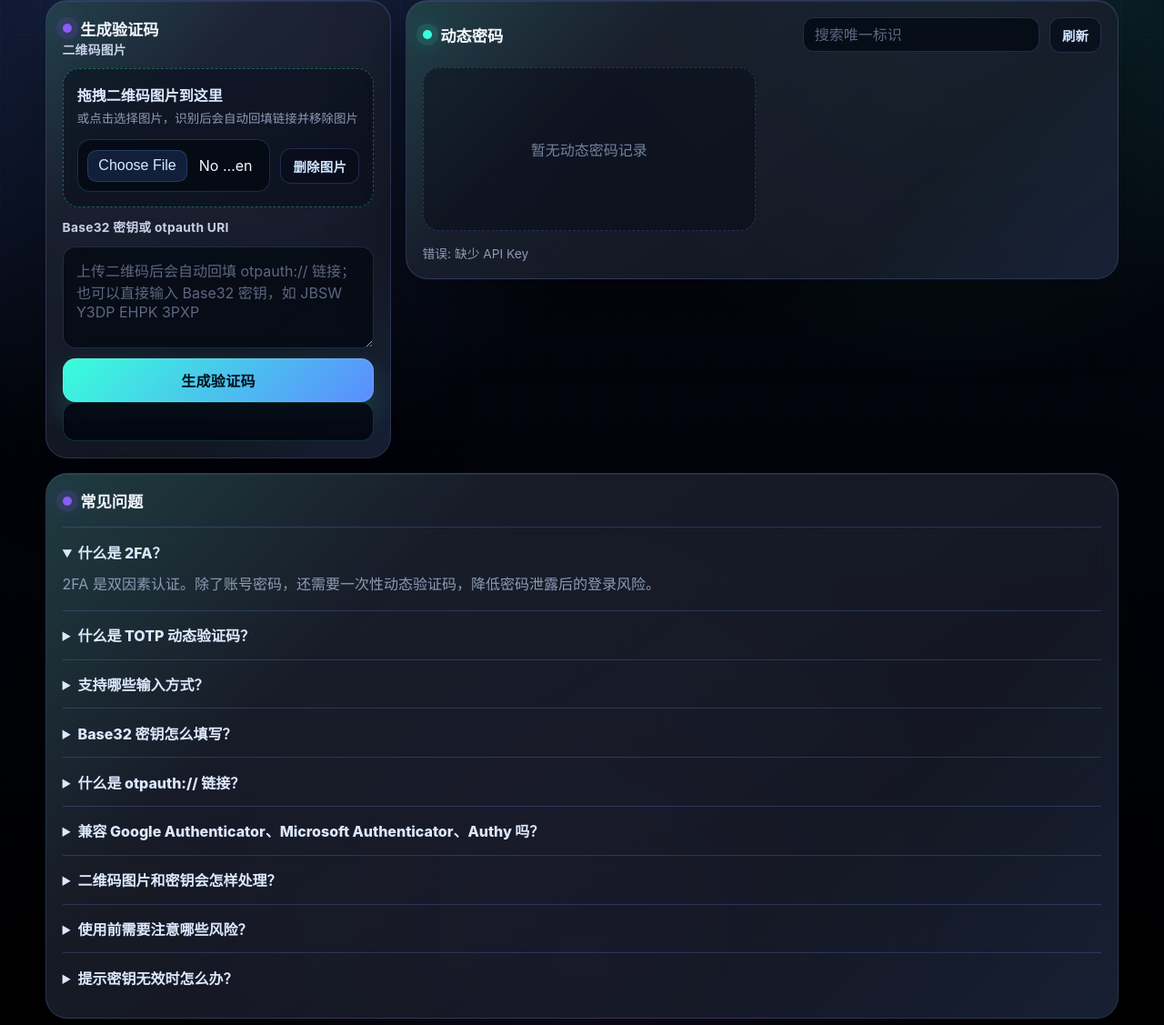
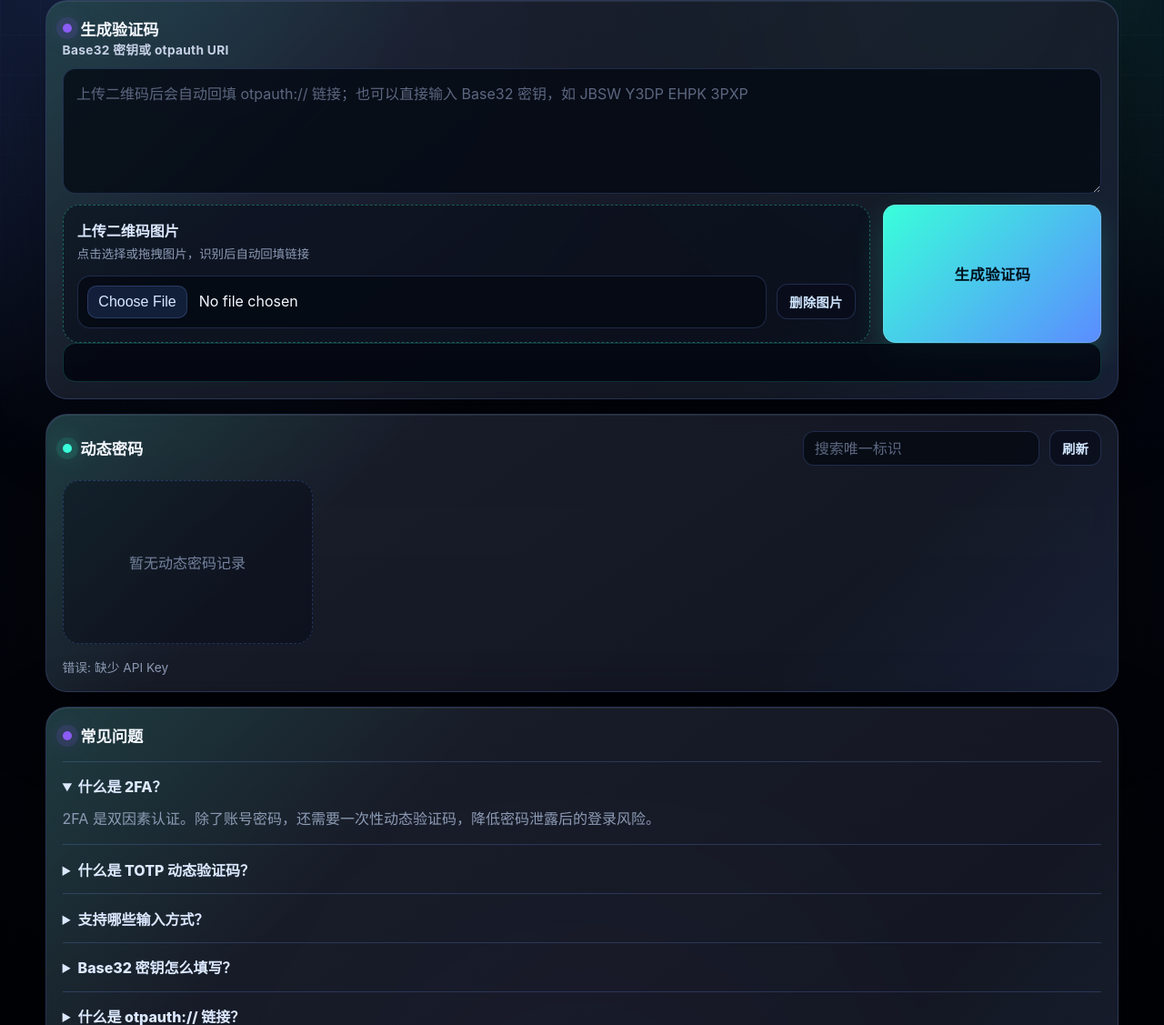
Before and after one commit to BSTester/TOTP, a FastAPI app: template app/templates/app.html in a window 1280 px wide. Shown: the part 138-1265 px from the top of the page at 91% size. Run offline with FastAPI, Linux system fonts and the light colour scheme; the template is opened without the code that fills it, so the values that code supplies are empty.

Commit message:
Adjust TOTP dashboard layout

```diff
--- a/app/static/styles.css
+++ b/app/static/styles.css
@@ -261,7 +261,7 @@ h2 { font-size: 1.08rem; }
 
 .dashboard {
   display: grid;
-  grid-template-columns: 380px minmax(0, 1fr);
+  grid-template-columns: minmax(0, 1fr);
   gap: 1rem;
   align-items: start;
 }
@@ -271,8 +271,7 @@ h2 { font-size: 1.08rem; }
 }
 
 .import-card {
-  position: sticky;
-  top: 1rem;
+  position: relative;
 }
 
 .section-title, .records-head {
@@ -321,6 +320,26 @@ input[type="file"]::file-selector-button {
   padding: 0.48rem 0.7rem;
   color: #d8e8ff;
   background: rgba(91, 140, 255, 0.16);
+}
+
+.generate-form textarea {
+  min-height: 138px;
+}
+
+.source-action-row {
+  display: grid;
+  grid-template-columns: minmax(0, 1fr) minmax(180px, 240px);
+  gap: 0.9rem;
+  align-items: stretch;
+}
+
+.upload-control {
+  min-height: 108px;
+}
+
+.generate-submit-btn {
+  min-height: 108px;
+  font-size: 1.03rem;
 }
 
 .records-grid {
@@ -375,7 +394,10 @@ input[type="file"]::file-selector-button {
   font-weight: 950;
   line-height: 1;
   letter-spacing: 0.08em;
+  text-align: center;
   text-shadow: 0 0 30px rgba(91, 140, 255, 0.42);
+  white-space: nowrap;
+  word-break: keep-all;
 }
 
 .timer-track {
@@ -436,7 +458,6 @@ input[type="file"]::file-selector-button {
 }
 
 @media (max-width: 900px) {
-  .dashboard { grid-template-columns: 1fr; }
   .import-card { position: static; }
   .topbar { align-items: flex-start; flex-direction: column; }
 }
@@ -446,6 +467,8 @@ input[type="file"]::file-selector-button {
   .app-shell { width: min(100% - 1.2rem, 1180px); padding-top: 1rem; }
   .top-actions { width: 100%; justify-content: space-between; }
   .records-grid { grid-template-columns: 1fr; }
+  .source-action-row { grid-template-columns: 1fr; }
+  .generate-submit-btn { min-height: 58px; }
 }
 
 .key-box {
@@ -629,7 +652,7 @@ input[type="file"]::file-selector-button {
 }
 
 .copy-code-btn {
-  align-self: flex-start;
+  align-self: flex-end;
   min-height: 34px;
   padding: 0.42rem 0.72rem;
   color: #bffdf1;
--- a/app/templates/app.html
+++ b/app/templates/app.html
@@ -29,23 +29,23 @@
           <h2>生成验证码</h2>
         </div>
 
-        <form id="generateCodeForm" class="stack">
-          <label for="qrFile">二维码图片</label>
-          <div id="dropZone" class="drop-zone">
-            <div>
-              <strong>拖拽二维码图片到这里</strong>
-              <span>或点击选择图片，识别后会自动回填链接并移除图片</span>
-            </div>
-            <div class="file-row">
-              <input id="qrFile" type="file" accept="image/*" />
-              <button id="clearQrBtn" type="button" class="ghost-btn small-btn">删除图片</button>
-            </div>
-          </div>
-
+        <form id="generateCodeForm" class="stack generate-form">
           <label for="totpSource">Base32 密钥或 otpauth URI</label>
           <textarea id="totpSource" rows="4" placeholder="上传二维码后会自动回填 otpauth:// 链接；也可以直接输入 Base32 密钥，如 JBSW Y3DP EHPK 3PXP"></textarea>
 
-          <button type="submit" class="primary-btn">生成验证码</button>
+          <div class="source-action-row">
+            <div id="dropZone" class="drop-zone upload-control">
+              <div>
+                <strong>上传二维码图片</strong>
+                <span>点击选择或拖拽图片，识别后自动回填链接</span>
+              </div>
+              <div class="file-row">
+                <input id="qrFile" type="file" accept="image/*" />
+                <button id="clearQrBtn" type="button" class="ghost-btn small-btn">删除图片</button>
+              </div>
+            </div>
+            <button type="submit" class="primary-btn generate-submit-btn">生成验证码</button>
+          </div>
         </form>
 
         <pre id="importResult" class="result compact-result"></pre>
@@ -167,8 +167,7 @@
     }
 
     function formatCode(value) {
-      const code = String(value || '------');
-      return code.length === 6 ? `${code.slice(0, 3)} ${code.slice(3)}` : code;
+      return String(value || '------');
     }
 
     async function copyText(value) {
```
